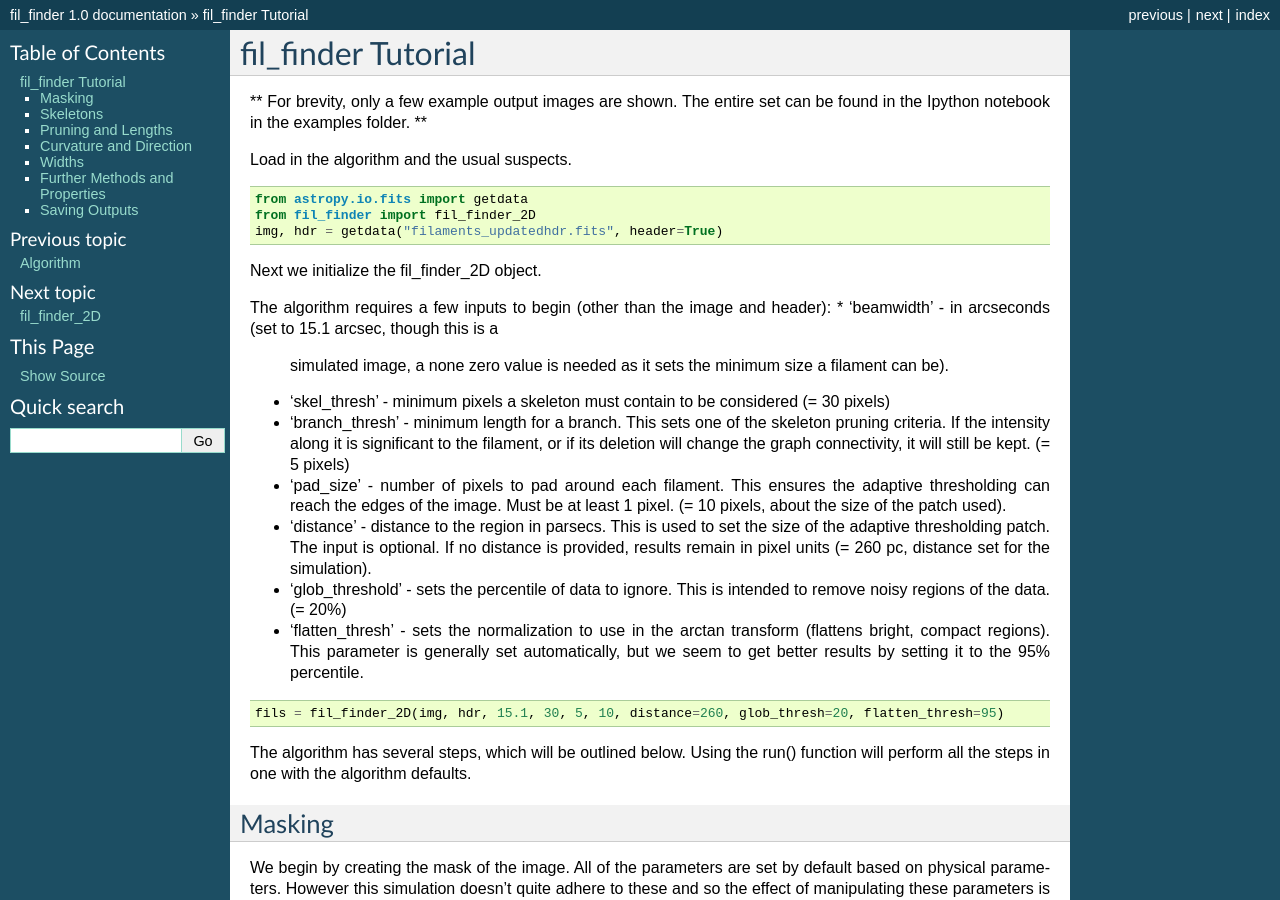
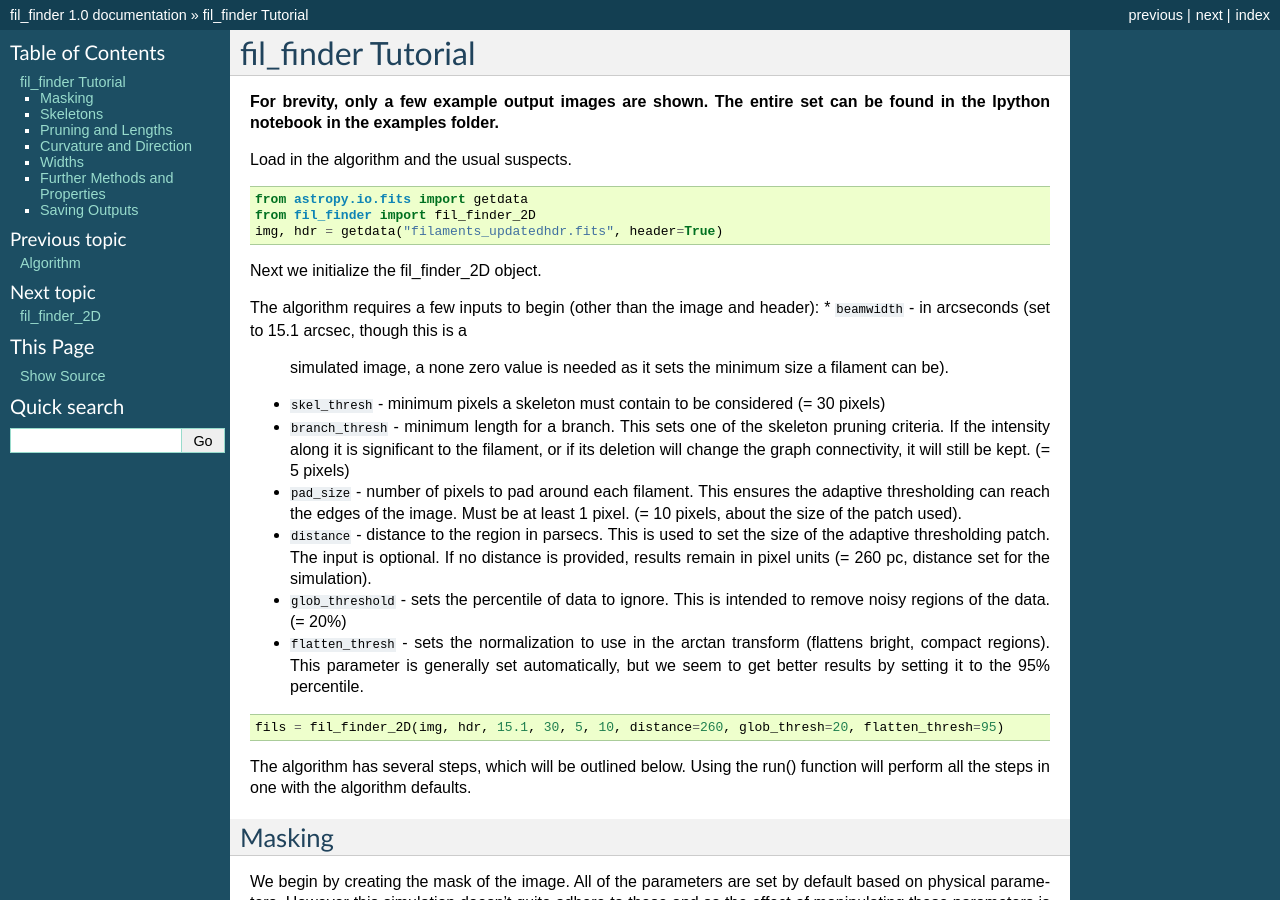
Before and after one commit to e-koch/FilFinder, a Sphinx documentation site: the page built from docs/tutorial.rst, in a window 1280 px wide and 900 px high. Built offline with Sphinx 7.4.7, drawn with Linux system fonts in a browser that asks for light colours; some of the changed text lies outside the part shown.

Commit message:
Typos, etc...

```diff
--- a/docs/tutorial.rst
+++ b/docs/tutorial.rst
@@ -2,8 +2,8 @@
 fil\_finder Tutorial
 ====================
 
-** For brevity, only a few example output images are shown.
-The entire set can be found in the Ipython notebook in the examples folder. **
+**For brevity, only a few example output images are shown.
+The entire set can be found in the Ipython notebook in the examples folder.**
 
 Load in the algorithm and the usual suspects.
 
@@ -17,28 +17,28 @@ Next we initialize the fil\_finder\_2D object.
 
 The algorithm requires a few inputs to begin (other than the image and
 header):
-* 'beamwidth' - in arcseconds (set to 15.1 arcsec, though this is a
+* ``beamwidth`` - in arcseconds (set to 15.1 arcsec, though this is a
   simulated image, a none zero value is needed as it sets the minimum size
   a filament can be).
-* 'skel_thresh' - minimum pixels a skeleton
+* ``skel_thresh`` - minimum pixels a skeleton
   must contain to be considered (= 30 pixels)
-* 'branch_thresh' -
+* ``branch_thresh`` -
   minimum length for a branch. This sets one of the skeleton pruning
   criteria. If the intensity along it is significant to the filament, or
   if its deletion will change the graph connectivity, it will still be
   kept. (= 5 pixels)
-* 'pad_size' - number of pixels to pad around each
+* ``pad_size`` - number of pixels to pad around each
   filament. This ensures the adaptive thresholding can reach the edges of
   the image. Must be at least 1 pixel. (= 10 pixels, about the size of the
   patch used).
-* 'distance' - distance to the region in parsecs. This is
+* ``distance`` - distance to the region in parsecs. This is
   used to set the size of the adaptive thresholding patch. The input is
   optional. If no distance is provided, results remain in pixel units (=
   260 pc, distance set for the simulation).
-* 'glob_threshold' - sets the
+* ``glob_threshold`` - sets the
   percentile of data to ignore. This is intended to remove noisy regions
   of the data. (= 20%)
-* 'flatten_thresh' - sets the normalization to
+* ``flatten_thresh`` - sets the normalization to
   use in the arctan transform (flattens bright, compact regions). This
   parameter is generally set automatically, but we seem to get better
   results by setting it to the 95% percentile.
@@ -175,15 +175,17 @@ short branches which aren't essential. This is preferable over
 traditional pruning methods which shorten the entire skeleton.
 
 A whole ton of information is printed out when verbose mode is enabled.
-\* The first set show the skeletons segmented into their branches (and
-intersections have beem removed). Their connectivity graphs are also
-shown. Their placement is unfortunately only useful for small
-structures. \* Next, the longest paths through the skeleton are shown.
-This is determined by the length of the branch and the median brightness
-along it relative to the rest of the structure. These lengths are
-classified as the main length of the filament. \* The final set shows
-the final, pruned skeletons which are recombined into the skeleton image
-to be used for the rest of the analysis.
+* The first set show the skeletons segmented into their branches (and
+  intersections have beem removed). Their connectivity graphs are also
+  shown. Their placement is unfortunately only useful for small
+  structures.
+* Next, the longest paths through the skeleton are shown.
+  This is determined by the length of the branch and the median brightness
+  along it relative to the rest of the structure. These lengths are
+  classified as the main length of the filament.
+* The final set shows
+  the final, pruned skeletons which are recombined into the skeleton image
+  to be used for the rest of the analysis.
 
 .. code:: python
 
```
